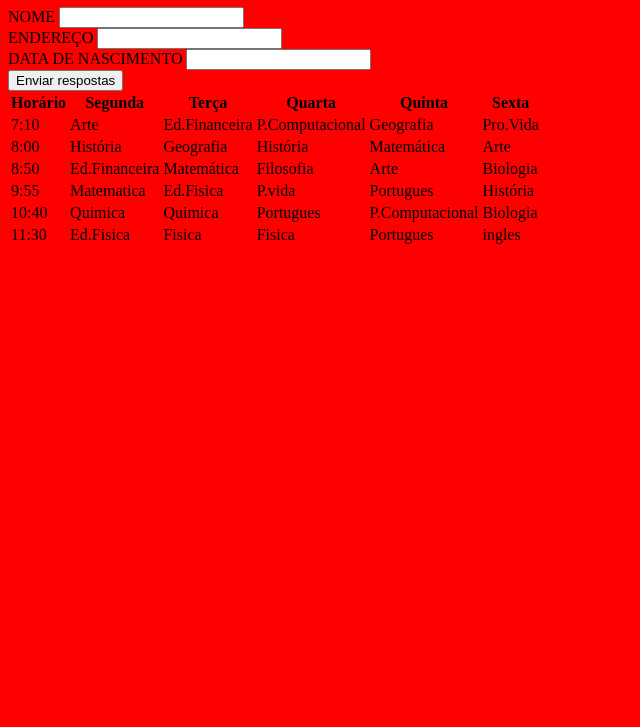
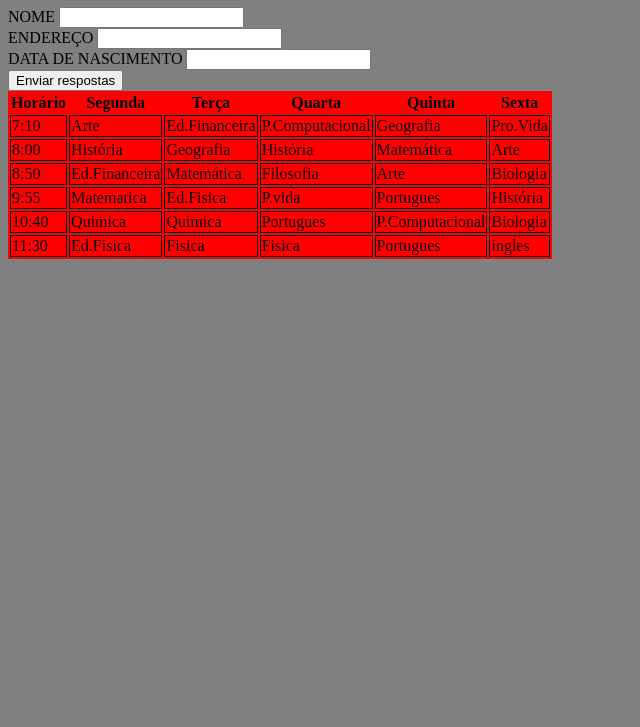
Before and after one commit to augustomocelin/formulario, a plain HTML site: page index.html in a window 1280 px wide. Shown: the part 73-800 px from the top of the page, without its empty margins (0-640 px from the left). Drawn offline with Linux system fonts and the light colour scheme.

Commit message:
Update style.css

```diff
--- a/style.css
+++ b/style.css
@@ -1,3 +1,12 @@
 body{
-   background: red;
+  background:gray;
 }
+table{
+  background: red;
+}
+
+
+table tbody tr td {
+  border: 1px solid;
+  border-color: black;
+}
```
